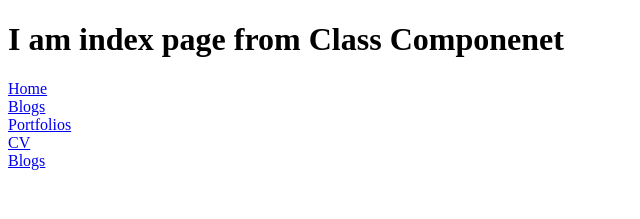
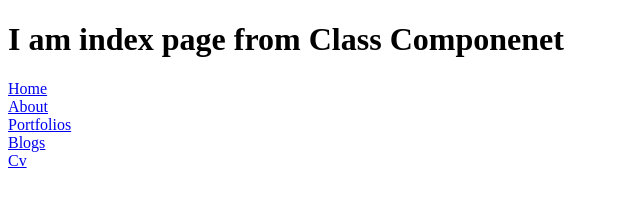
Before and after one commit to uthrul/Next_js_Portfolio, a Next.js app: page / in a window 1280 px wide. Shown: the top 219 px of the page, without its empty margins (0-640 px from the left). Built offline with nearby package versions, Linux system fonts and the light colour scheme.

Commit message:
shared components

```diff
--- /dev/null
+++ b/components/shared/Header.js
@@ -0,0 +1,32 @@
+import React from 'react';
+import Link from 'next/link';
+
+class Header extends React.Component {
+    render() {
+        return (
+            <React.Fragment>
+                <Link href="/">
+                    <a> Home </a>
+                </Link>
+                <br />
+                <Link href="/about">
+                    <a> About </a>
+                </Link>
+                <br />
+                <Link href="/portfolios">
+                    <a> Portfolios </a>
+                </Link>
+                <br />
+                <Link href="/blogs">
+                    <a> Blogs </a>
+                </Link>
+                <br />
+                <Link href="/cv">
+                    <a> Cv </a>
+                </Link>
+            </React.Fragment>
+        )
+    }
+}
+
+export default Header;
--- a/pages/index.js
+++ b/pages/index.js
@@ -1,5 +1,5 @@
 import React from 'react';
-
+import Header from '../components/shared/Header';
 
 class Index extends React.Component {
 
@@ -7,12 +7,7 @@ class Index extends React.Component {
         return (
             <div>
                 <h1>I am index page from Class Componenet</h1>
-                <a href="/index">Home</a> <br/>
-                <a href="/blogs">Blogs</a> <br />
-                <a href="/portfolios">Portfolios</a> <br />
-                <a href="/cv">CV</a> <br/>
-                <a href="/blogs">Blogs</a> <br />
-
+                <Header />
             </div>
         )
     }
```
